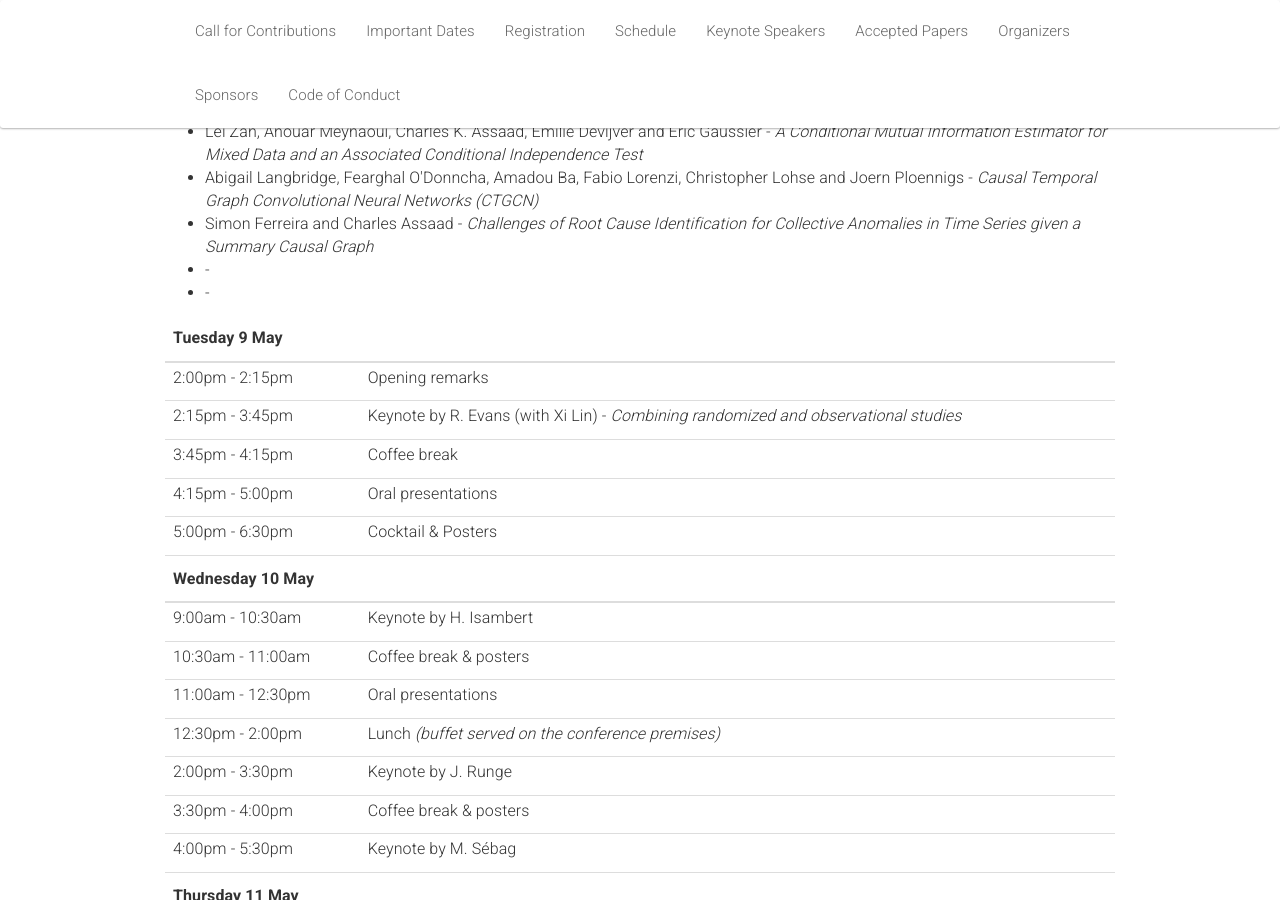
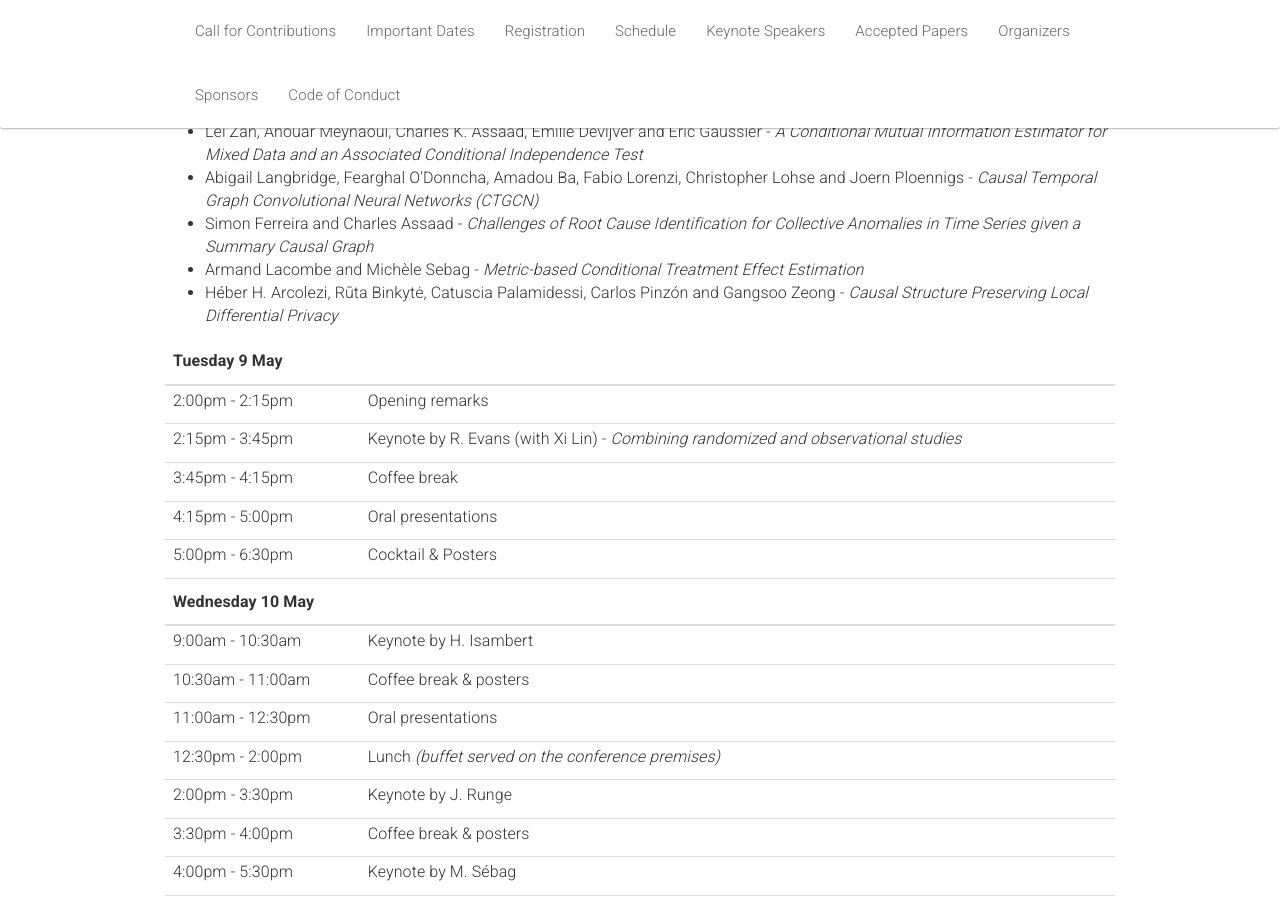
Before and after one commit to quarter-on-causality/quarter-on-causality.github.io, a Jekyll site: the page built from _pages/home_challenges.md, in a window 1280 px wide and 900 px high, scrolled down 2856 px. Built offline with Jekyll 4.4.1, drawn with Linux system fonts in a browser that asks for light colours; nearby versions of some CDN libraries.

Commit message:
Update home_challenges.md

```diff
--- a/_pages/home_challenges.md
+++ b/_pages/home_challenges.md
@@ -234,8 +234,8 @@ acknowledgements: ""
 			<li>Lei Zan, Anouar Meynaoui, Charles K. Assaad, Emilie Devijver and Eric Gaussier - <i>A Conditional Mutual Information Estimator for Mixed Data and an Associated Conditional Independence Test</i></li>
 			<li>Abigail Langbridge, Fearghal O'Donncha, Amadou Ba, Fabio Lorenzi, Christopher Lohse and Joern Ploennigs - <i>Causal Temporal Graph Convolutional Neural Networks (CTGCN)</i></li>
 			<li>Simon Ferreira and Charles Assaad - <i>Challenges of Root Cause Identification for Collective Anomalies in Time Series given a Summary Causal Graph</i></li>
-			<li> - <i></i></li>
-			<li> - <i></i></li>
+			<li>Armand Lacombe and Michèle Sebag - <i>Metric-based Conditional Treatment Effect Estimation</i></li>
+			<li>Héber H. Arcolezi, Rūta Binkytė, Catuscia Palamidessi, Carlos Pinzón and Gangsoo Zeong - <i>Causal Structure Preserving Local Differential Privacy</i></li>
 		</ul>
         </tr>
 	      <tr>
```
